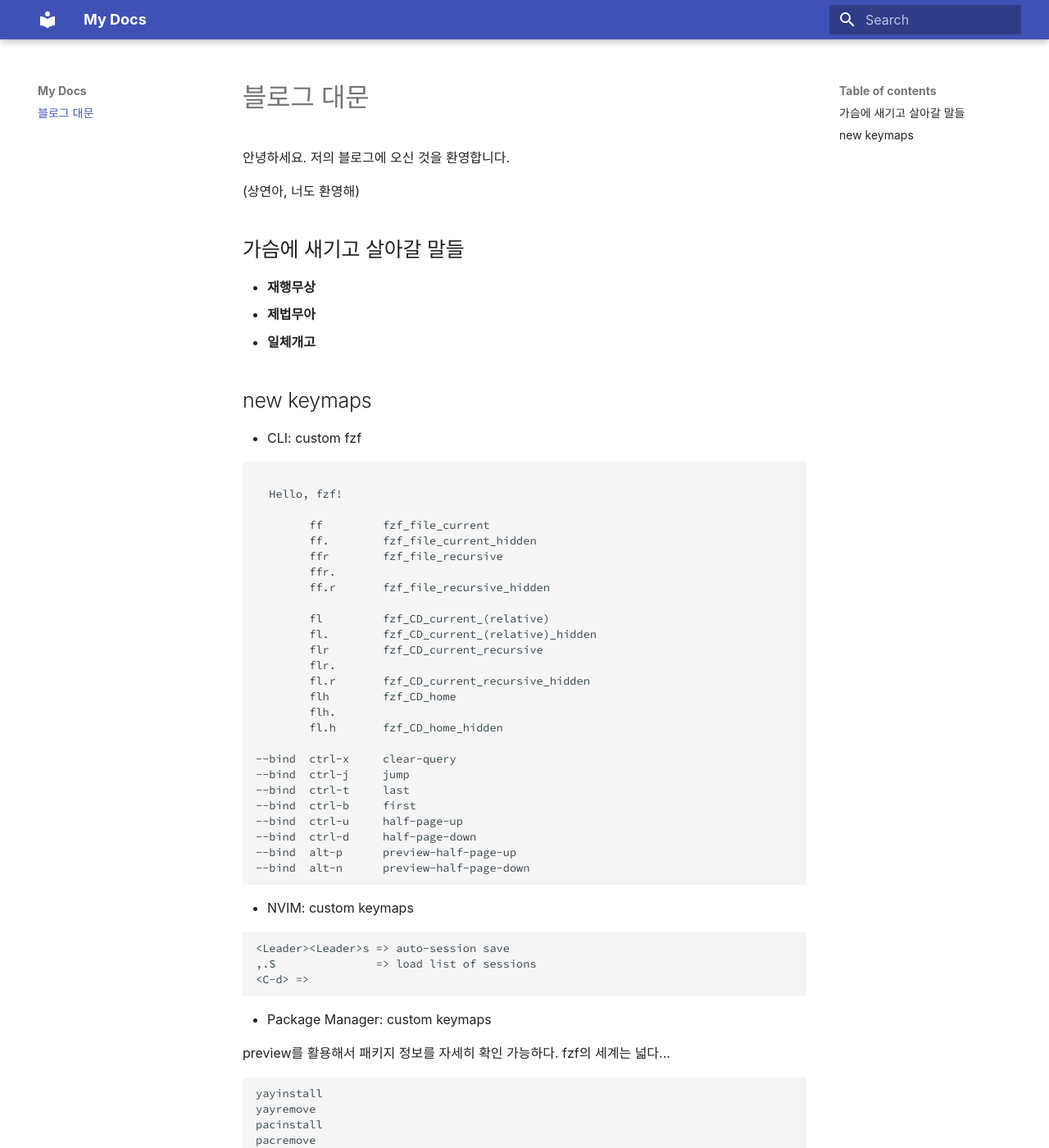
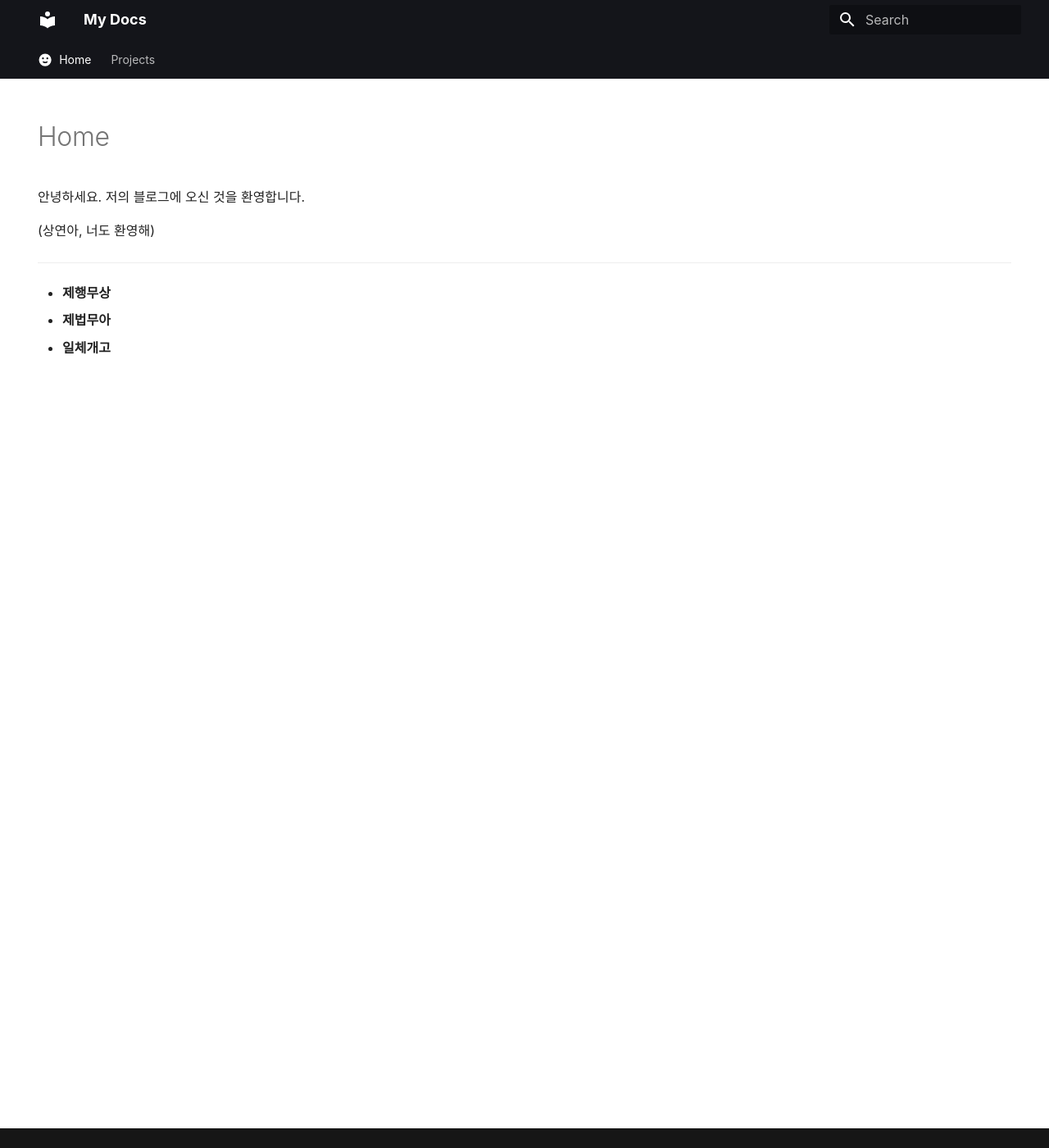
Before and after one commit to greyHairChooseLife/devlog, an MkDocs documentation site: the page built from docs/index.md, in a window 1280 px wide and 1400 px high. Shown: the whole window at 82% size. Built offline with MkDocs 1.6.1 and Material for MkDocs 9.7.7, drawn with Linux system fonts in a browser that asks for light colours; some of the changed text lies outside the part shown.

````diff
--- a/docs/index.md
+++ b/docs/index.md
@@ -1,63 +1,17 @@
-# 블로그 대문
+---
+hide:
+  - navigation
+  - toc
+title: Home
+icon: material/emoticon-happy
+---
 
 안녕하세요. 저의 블로그에 오신 것을 환영합니다.
 
 (상연아, 너도 환영해)
 
-## 가슴에 새기고 살아갈 말들
+---
 
-- **재행무상**
+- **제행무상**
 - **제법무아**
 - **일체개고**
-
-## new keymaps
-
-- CLI: custom fzf
-
-```bash
-
-  Hello, fzf!
-
-        ff         fzf_file_current
-        ff.        fzf_file_current_hidden
-        ffr        fzf_file_recursive
-        ffr.
-        ff.r       fzf_file_recursive_hidden
-
-        fl         fzf_CD_current_(relative)
-        fl.        fzf_CD_current_(relative)_hidden
-        flr        fzf_CD_current_recursive
-        flr.
-        fl.r       fzf_CD_current_recursive_hidden
-        flh        fzf_CD_home
-        flh.
-        fl.h       fzf_CD_home_hidden
-
---bind  ctrl-x     clear-query
---bind  ctrl-j     jump
---bind  ctrl-t     last
---bind  ctrl-b     first
---bind  ctrl-u     half-page-up
---bind  ctrl-d     half-page-down
---bind  alt-p      preview-half-page-up
---bind  alt-n      preview-half-page-down
-```
-
-- NVIM: custom keymaps
-
-```vim
-<Leader><Leader>s => auto-session save
-,.S               => load list of sessions
-<C-d> =>
-```
-
-- Package Manager: custom keymaps
-
-preview를 활용해서 패키지 정보를 자세히 확인 가능하다. fzf의 세계는 넓다...
-
-```bash
-yayinstall
-yayremove
-pacinstall
-pacremove
-```
--- a/mkdocs.yml
+++ b/mkdocs.yml
@@ -4,3 +4,19 @@ theme:
   font:
     text: Noto Sans Korean
     code: Source Code Pro
+  palette:
+    primary: black
+  features:
+    - navigation.tracking
+    - navigation.tabs
+    - toc.follow
+    - navigation.top
+    - search.highlight
+    - header.autohide
+  plugins:
+    - search
+extra:
+  generator: false
+markdown_extensions:
+  - pymdownx.mark
+  - pymdownx.tilde
````
Also changed, not shown: docs/Projects/Devlog/index.md (added, +33 -0 lines), docs/Projects/index.md (added, +8 -0 lines).
